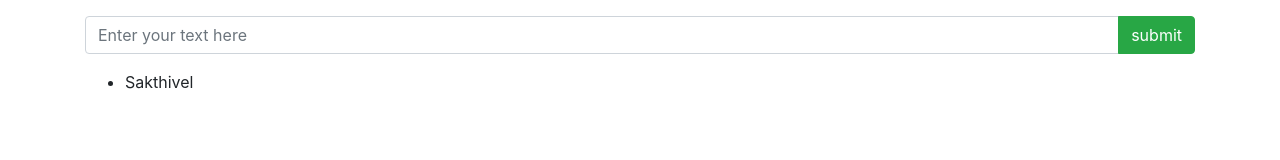
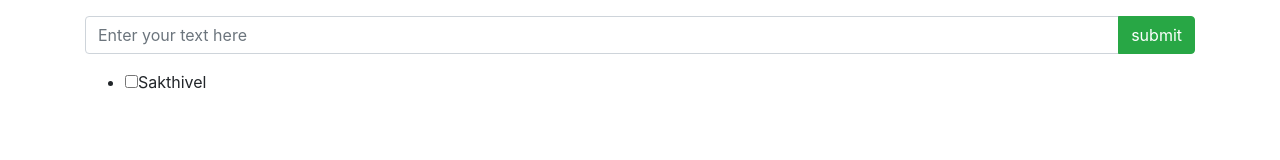
Before and after one commit to sakthivel9963/to-do-list, a React (Create React App) app: page / in a window 1280 px wide. Shown: the part 128-288 px from the top of the page. Built offline with nearby package versions, Linux system fonts and the light colour scheme.

Commit message:
added checkbox to the list of values

```diff
--- a/src/App.js
+++ b/src/App.js
@@ -42,7 +42,8 @@ class App extends Component {
           value: this.state.to_do,
           checked: 0
         }
-      ]
+      ],
+      to_do: ''
     });
     //console.log(this.state.to_do_list);
   }
@@ -64,7 +65,12 @@ class App extends Component {
         <div className="container">
           <ul>
             {this.state.to_do_list.map((key, index) => {
-              return <li key={index}>{key.value}</li>;
+              return (
+                <li key={index}>
+                  <input type="checkbox" name={index} id={index} />
+                  <label htmlFor={key.value}>{key.value}</label>
+                </li>
+              );
             })}
           </ul>
         </div>
```
Also changed, not shown: 1 other file (tests, documents, lock files or other folders).
